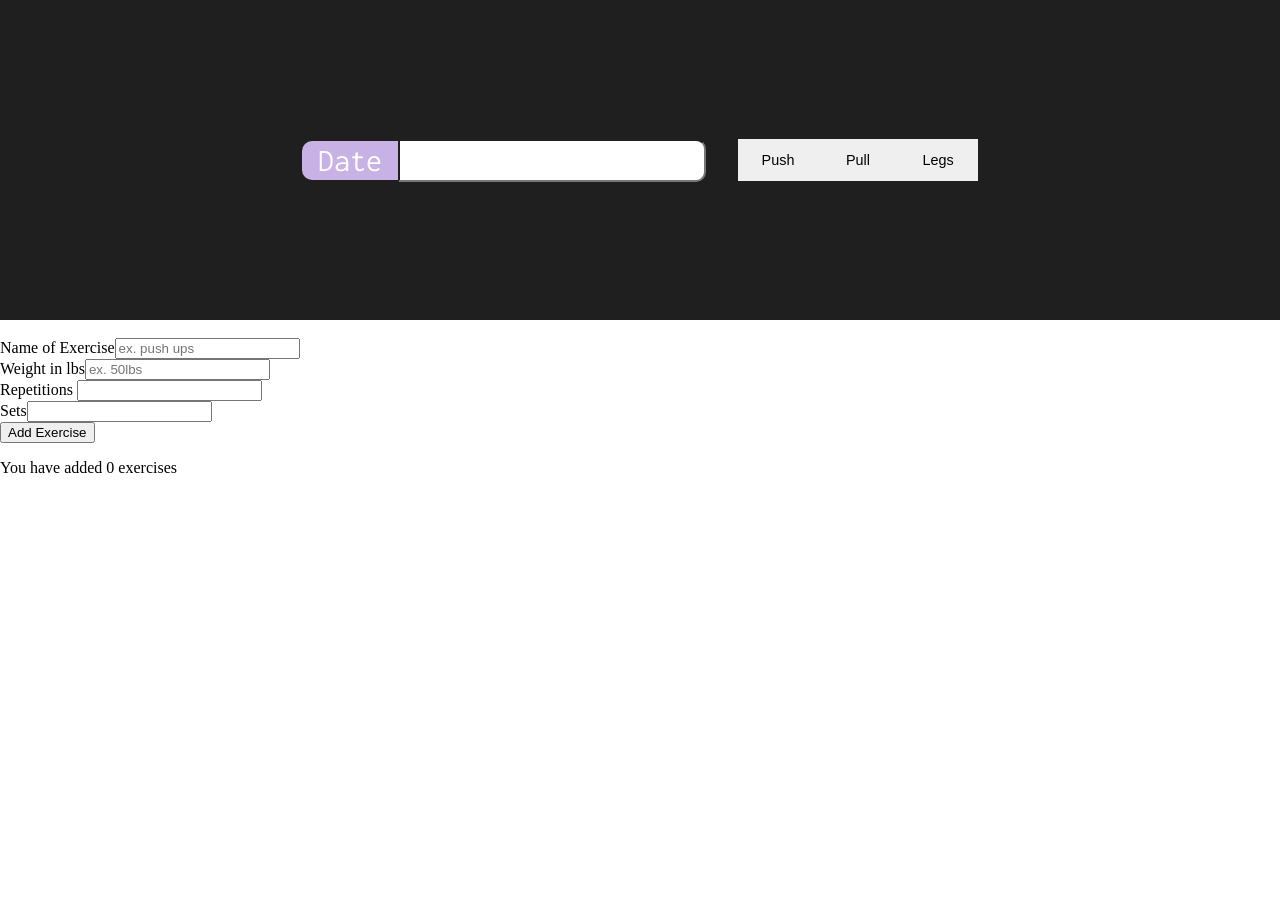
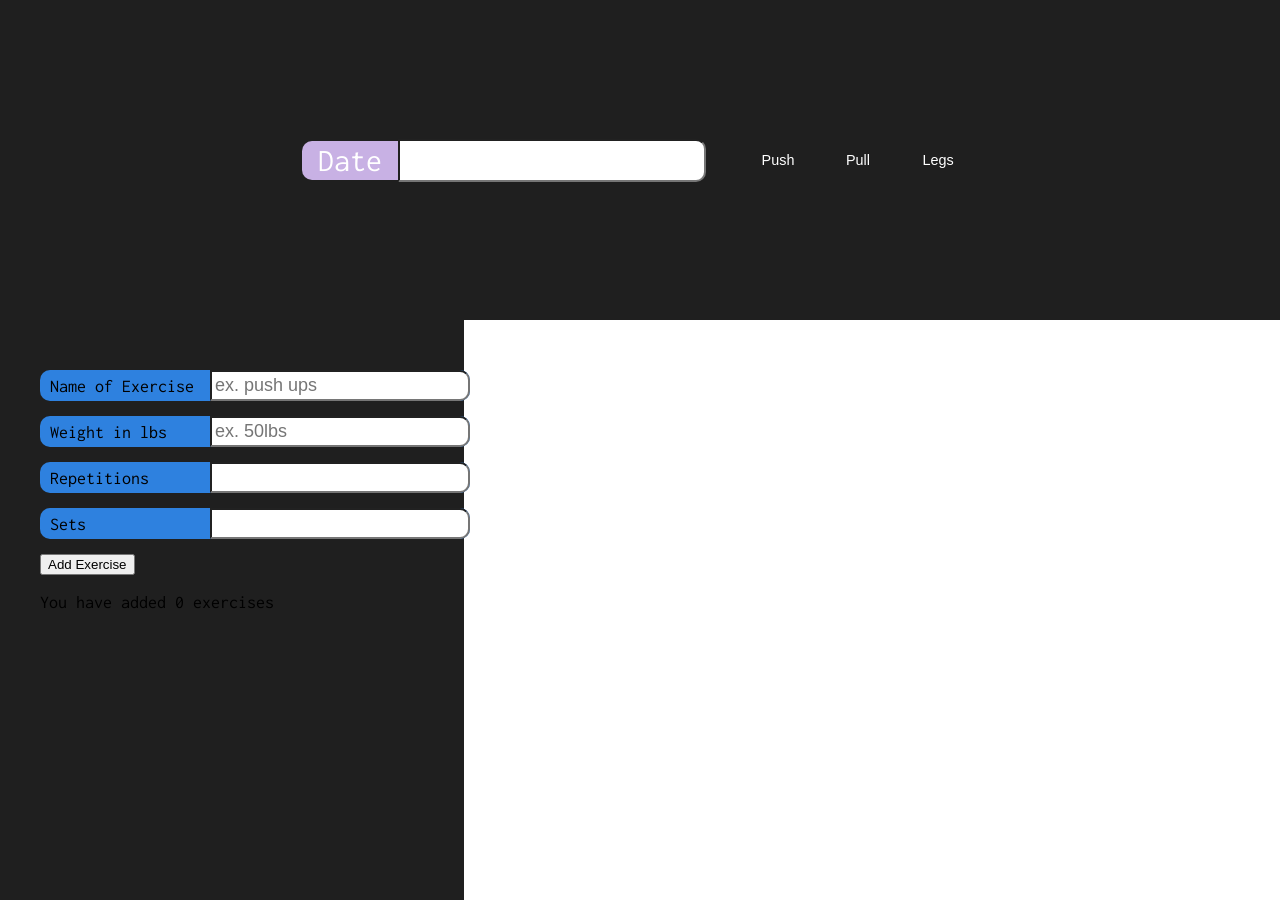
Before and after one commit to alvt55/MERN-Workout-Companion, a React (Vite) app in the folder workout-tracker/: page / in a window 1280 px wide. Before the commit the page ends 800 px from the top, so only its background shows below. Built offline with nearby package versions, Linux system fonts and the light colour scheme.

Commit message:
Started on exercise component css

```diff
--- a/workout-tracker/src/App.jsx
+++ b/workout-tracker/src/App.jsx
@@ -12,8 +12,9 @@ function App() {
   return (
     // delete break later
     <>
-      <SessionFirst></SessionFirst> <br />
+      <SessionFirst></SessionFirst>
       <Exercises></Exercises>
+
     </>
   );
 }
--- a/workout-tracker/src/Exercises/ExerciseStyles.css
+++ b/workout-tracker/src/Exercises/ExerciseStyles.css
@@ -1,4 +1,43 @@
-body {
-    height: 50px;
+ .exercises{
+    width: 30%;
+    height: 60vh;
+    background-color: #1f1f1f;
+    font-size: 18px;
+    padding: 50px 40px;
+}
+
+.ex-container {
 
 }
+
+
+.label-input {
+    font-size: 18px;
+    width: 430px;
+    display: flex; /*aligning input boxes to the end of 300px container*/
+    justify-content: space-between;
+    margin-bottom: 15px;
+    background-color: #2e81df;
+    align-items: center;
+    border-radius: 10px;
+}
+
+.label-input label {
+    padding: 0 10px;
+
+}
+
+
+
+
+.label-input input {
+    width: 250px;
+    font-size: 18px;
+    padding: 3px;
+    border-radius: 0px 10px 10px 0px;
+
+}
+
+.my-form {
+
+}
--- a/workout-tracker/src/Exercises/Exercises.jsx
+++ b/workout-tracker/src/Exercises/Exercises.jsx
@@ -56,29 +56,41 @@ function Exercises() {
     return (
         <div className="exercises">
 
-            <form id="my-form" >
+            <div className="ex-container">
+
+
+                <form id="my-form" className='my-form'>
+
+                    {/* .label-input represents a pair of label and inputs in a row */}
+
+                    <div className="label-input">
                         <label >Name of Exercise</label>
-            <input type="text" onChange={updateName} placeholder='ex. push ups' id="input"/>
+                        <input type="text" onChange={updateName} placeholder='ex. push ups' id="input" />
+                    </div>
 
-            <br />
+                    <div className="label-input">
                         <label>Weight in lbs</label>
                         <input type="number" onChange={updateWeight} placeholder='ex. 50lbs' />
+                    </div>
 
-            <br />
+
+                    <div className="label-input">
                         <label>Repetitions </label>
                         <input type="number" onChange={updateReps} />
+                    </div>
 
-            <br />
+                    <div className="label-input">
                         <label>Sets</label>
                         <input type="number" onChange={updateSets} />
+                    </div>
 
-            </form>
+                </form >
 
                 <button onClick={addExercise}>Add Exercise</button>
                 <p id="exercise-count">You have added {exercises.length} exercises</p>
+            </div>
 
-
-        </div>
+        </div >
     );
 
 
--- a/workout-tracker/src/SessionFirst/SessionFirst.jsx
+++ b/workout-tracker/src/SessionFirst/SessionFirst.jsx
@@ -22,26 +22,26 @@ function SessionFirst() {
 
     function updateDayPush() {
         setDay("Push");
-        document.getElementById("push-button").style.backgroundColor = "Blue";
-        document.getElementById("pull-button").style.backgroundColor = "white";
-        document.getElementById("legs-button").style.backgroundColor = "white";
+        document.getElementById("push-button").style.backgroundColor = "#c8b1e4";
+        document.getElementById("pull-button").style.backgroundColor = "#1f1f1f";
+        document.getElementById("legs-button").style.backgroundColor = "#1f1f1f";
 
 
     }
 
     function updateDayPull() {
         setDay("Pull");
-        document.getElementById("push-button").style.backgroundColor = "white";
-        document.getElementById("pull-button").style.backgroundColor = "Blue";
-        document.getElementById("legs-button").style.backgroundColor = "white";
+        document.getElementById("push-button").style.backgroundColor = "#1f1f1f";
+        document.getElementById("pull-button").style.backgroundColor = "#c8b1e4";
+        document.getElementById("legs-button").style.backgroundColor = "#1f1f1f";
 
     }
 
     function updateDayLegs() {
         setDay("Legs");
-        document.getElementById("push-button").style.backgroundColor = "white";
-        document.getElementById("pull-button").style.backgroundColor = "white";
-        document.getElementById("legs-button").style.backgroundColor = "Blue";
+        document.getElementById("push-button").style.backgroundColor = "#1f1f1f";
+        document.getElementById("pull-button").style.backgroundColor = "#1f1f1f";
+        document.getElementById("legs-button").style.backgroundColor = "#c8b1e4";
 
     }
 
@@ -50,7 +50,7 @@ function SessionFirst() {
 
 
         <div className="session">
-            <div className="container">
+            <div className="sf-container">
 
                 <div className="date">
                     <label htmlFor="">Date</label>
--- a/workout-tracker/src/SessionFirst/SessionFirstStyles.css
+++ b/workout-tracker/src/SessionFirst/SessionFirstStyles.css
@@ -11,7 +11,7 @@
 
 }
 
-.container {
+.sf-container {
     display: flex;
     flex-direction: row;
     align-items: center;
@@ -40,12 +40,15 @@
 
 
 
+
 .day-buttons button {
+    background-color: #1f1f1f;
+    color: white;
     font-size: 0.9rem;
     width: 80px;
     height: 41.2px;
     cursor: pointer;
-    transition: 0.2s ease-in;
+    transition: 0.1s ease-in;
     padding: 0%;
     border: none;
 }
--- a/workout-tracker/src/index.css
+++ b/workout-tracker/src/index.css
@@ -1,3 +1,6 @@
+@import url('https://fonts.googleapis.com/css2?family=Inconsolata:wght@200..900&display=swap');
+
 body {
     margin: 0px;
+    font-family: "Inconsolata", monospace;
 }
```
Lines whose indentation alone changed are shown as unchanged.
